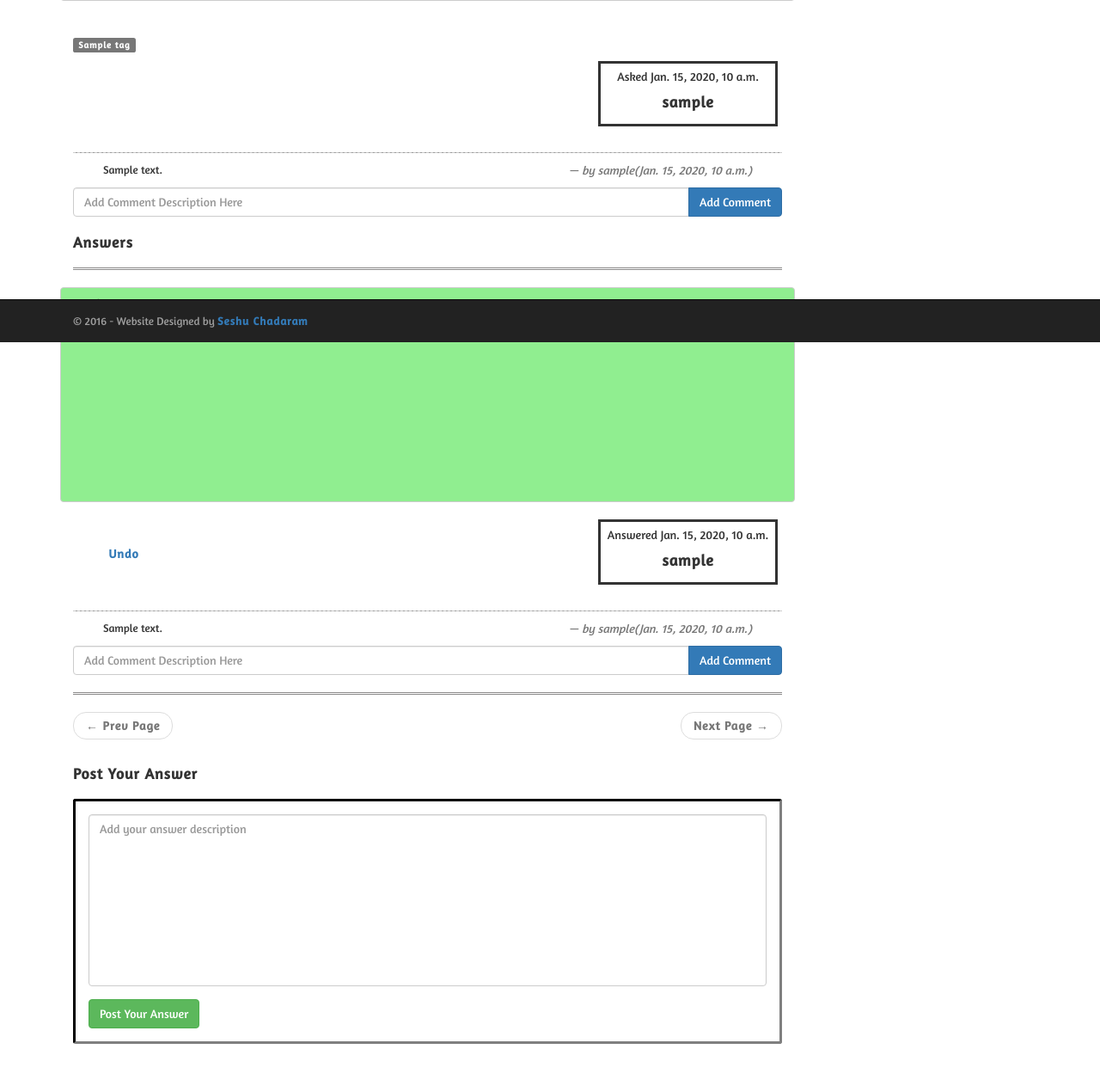
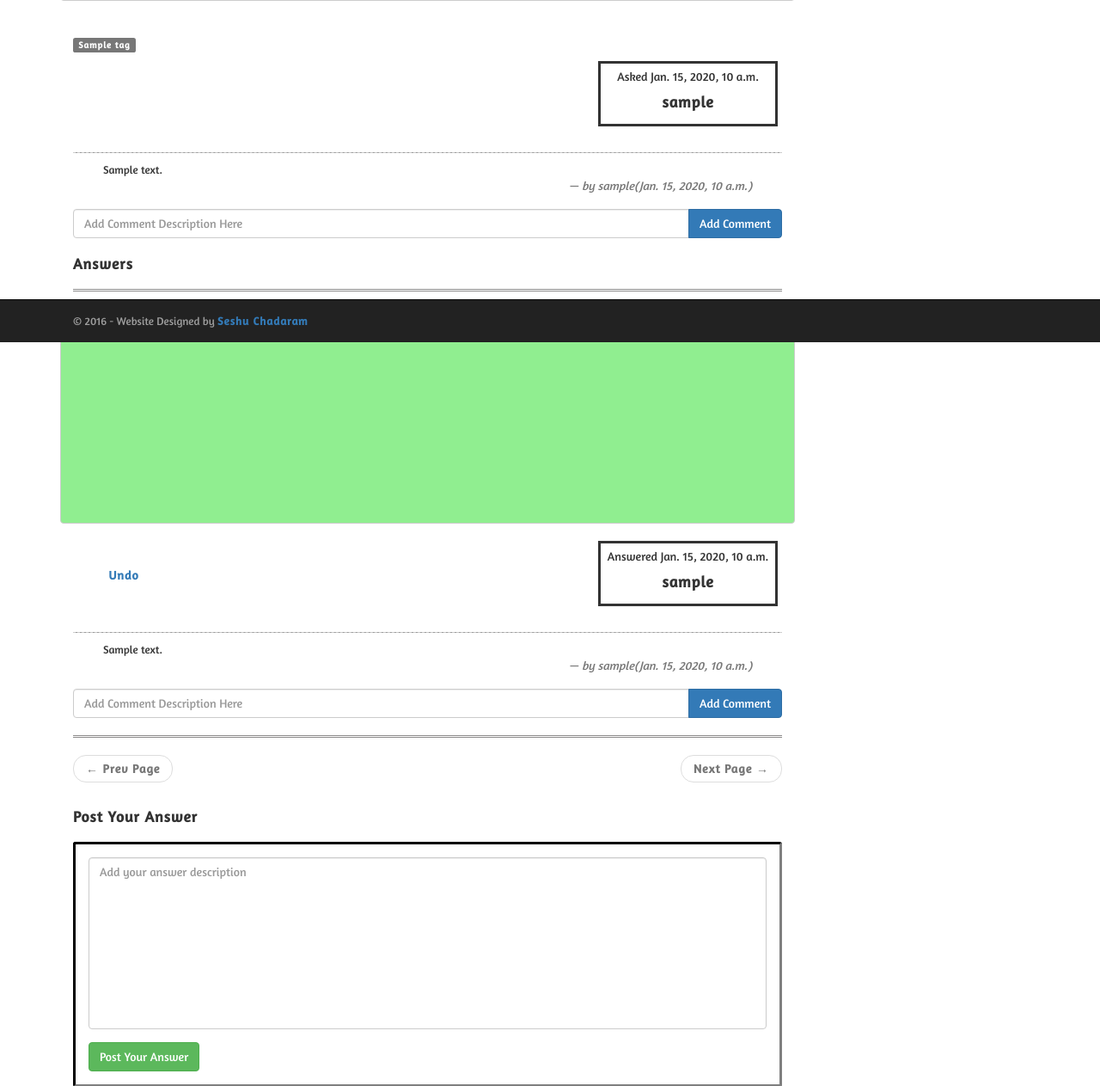
Before and after one commit to Seshu1729/Live-Application-Technical-forums, a Django app: page /home_page/view_question/1/ in a window 1280 px wide. Shown: the part 402-1665 px from the top of the page at 86% size. Before the commit the page ends 1616 px from the top, so only its background shows below. Run offline with Django 3.2, Linux system fonts and the light colour scheme; tables that the repository leaves empty hold one stand-in row (values such as "Sample post"); some libraries are stand-ins or nearby versions.

Commit message:
Add files via upload

```diff
--- a/templates/Technical_Forums/view_question.html
+++ b/templates/Technical_Forums/view_question.html
@@ -36,12 +36,13 @@
             {% for comment in question_details.comments %}
                 <hr class="dashed_line comment_line">
                 <blockquote>
-                    <div class="col-sm-8">
+                    <div class="col-sm-12">
                         <p>{{ comment.comment_description }}</p>
                     </div>
-                    <div class="col-sm-4">
+                    <div class="col-sm-12">
                         <small class="pull-right"><cite>by {{ comment.commented_by }}({{ comment.active }})</cite></small>
                     </div>
+                    <br/>
                 </blockquote>
             {% endfor %}
         {% endif %}
@@ -103,12 +104,13 @@
                     {% for comment in answer.comments %}
                         <hr class="dashed_line comment_line">
                         <blockquote>
-                            <div class="col-sm-8">
+                            <div class="col-sm-12">
                                 <p>{{ comment.comment_description }}</p>
                             </div>
-                            <div class="col-sm-4">
+                            <div class="col-sm-12">
                                 <small class="pull-right"><cite>by {{ comment.commented_by }}({{ comment.active }})</cite></small>
                             </div>
+                            <br/>
                         </blockquote>
                     {% endfor %}
                 {% endif %}
```
